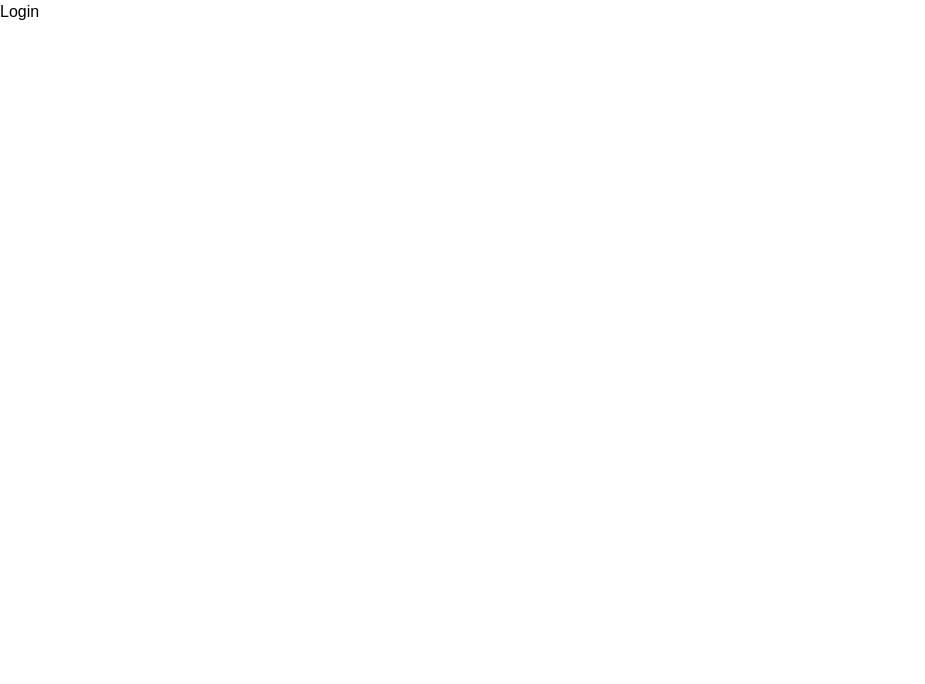
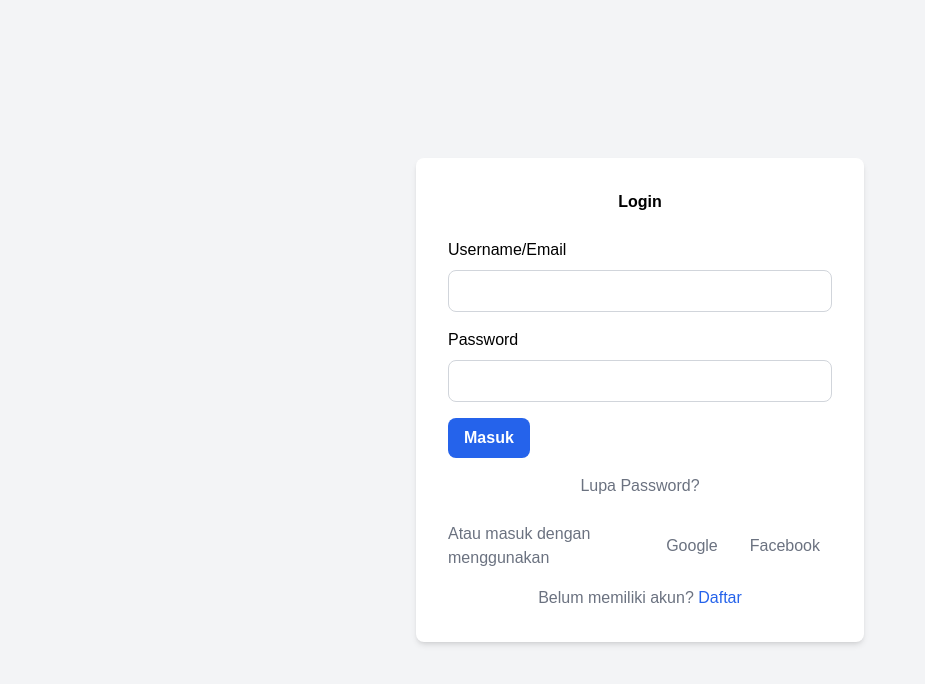
Before and after one commit to Arirahmadaya/mindes, a React (Vite) app: page /login in a window 1280 px wide. Shown: the top 684 px of the page, without its empty margins (0-925 px from the left). Built offline with nearby package versions, Linux system fonts and the light colour scheme.

Commit message:
commitin aja

```diff
--- a/src/components/Button.jsx
+++ b/src/components/Button.jsx
@@ -1,18 +1,34 @@
 import React from 'react';
 
+function Button({ variant = 'primary', children, onClick }) {
+  const buttonClasses = `
+    py-2 px-4 rounded-lg font-medium text-white
+    ${variant === 'primary' ? 'bg-blue-600 hover:bg-blue-700' : ''}
+    ${variant === 'secondary' ? 'bg-gray-400 hover:bg-gray-500' : ''}
+    ${variant === 'outline' ? 'border border-blue-600 text-blue-600 hover:bg-blue-50 hover:text-white' : ''}
+  `;
 
-const Button = () => {
   return (
-    <>
-    <button className="btn btn-primar-sm">Primary</button>
-
-    </>
-  )
+    <button className={buttonClasses} onClick={onClick}>
+      {children}
+    </button>
+  );
 }
 
+export default Button;
 
-export default Button
+// import React from 'react';
+// const Button = () => {
+//   return (
+//     <>
+//     <button className="m-5 rounded-md px-5 py-2 justify-center text-body-2 bg-primary-40  text-grayscale-10 hover:bg-primary-20 active:text-primary-10">Primary</button>
 
+
+
+//     </>
+//   )
+// }
+// export default Button
 
 
 
--- a/src/components/Footer.jsx
+++ b/src/components/Footer.jsx
@@ -0,0 +1,57 @@
+import React from 'react';
+
+const Footer = () => {
+  return (
+    <h1>ssasasasasa</h1>
+    // <footer className="bg-blue-800 text-white py-10">
+    //   <div className="container mx-auto px-6">
+    //     <div className="flex flex-col lg:flex-row justify-between items-start lg:items-center">
+    //       {/* Logo dan Kontak Kelurahan */}
+    //       <div className="flex items-center mb-8 lg:mb-0">
+    //         <div>
+    //           <img src="https://via.placeholder.com/100x100" alt="Logo" className="w-24 h-24 mr-4" />
+    //         </div>
+    //         <div className="ml-4">
+    //           <p className="text-xl font-bold">Kalinyamat Kulon</p>
+    //           <p>Kecamatan Margadana<br />Kota Tegal<br />Provinsi Jawa Tengah</p>
+    //         </div>
+    //       </div>
+    //       {/* Media Sosial */}
+    //       <div className="mb-8 lg:mb-0">
+    //         <p className="text-xl font-bold mb-2">Media Sosial</p>
+    //         <div className="flex space-x-4">
+    //           {[...Array(5)].map((_, index) => (
+    //             <div key={index} className="w-10 h-10 bg-white" />
+    //           ))}
+    //         </div>
+    //       </div>
+    //       {/* Kontak Penting */}
+    //       <div className="mb-8 lg:mb-0">
+    //         <p className="text-xl font-bold mb-2">Kontak Penting</p>
+    //         <div className="space-y-2">
+    //           {[...Array(6)].map((_, index) => (
+    //             <div key={index} className="flex items-center space-x-2">
+    //               <div className="w-6 h-6 bg-white" />
+    //               <p>Pemadam Kebakaran<br />(0283) 325429</p>
+    //             </div>
+    //           ))}
+    //         </div>
+    //       </div>
+    //       {/* Jelajahi */}
+    //       <div className="flex flex-col items-end">
+    //         <p className="text-xl font-bold mb-2">Jelajahi</p>
+    //         <div className="flex flex-col space-y-2">
+    //           <p>Beranda</p>
+    //           <p>Profil Desa</p>
+    //           <p>Infografis</p>
+    //           <p>Berita</p>
+    //           <p>Link *</p>
+    //         </div>
+    //       </div>
+    //     </div>
+    //   </div>
+    // </footer>
+  );
+}
+
+export default Footer;
--- a/src/components/Navbar.jsx
+++ b/src/components/Navbar.jsx
@@ -3,106 +3,31 @@ import { Link } from "react-router-dom";
 
 const Navbar = () => {
     return (
-        <>
-            <div className="w-[1440px] h-[100px] px-[75px] py-4 bg-blue-800 shadow flex-col justify-center items-center gap-2.5 inline-flex">
-                <Link to="/" className="nav-link">
+        <div className="w-full bg-primary-40 p-4 flex justify-between items-center">
+            <div className="flex items-center space-x-10 ">
+                <img src="logo_light.png" alt="Logo" className="h-8" />
+                <div>
+                    <p className="text-white font-bold">Desa Kalinyamat Kulon</p>
+                    <p className="text-white">Kota Tegal</p>
+                </div>
+                <Link to="/" className="text-white hover:text-gray-300">
                     Beranda
                 </Link>
-                <Link to="/profile" className="nav-link">
+                <Link to="/profile" className="text-white hover:text-gray-300">
                     Profile
                 </Link>
-                <Link to="/infografis" className="nav-link">
+                <Link to="/infografis" className="text-white hover:text-gray-300">
                     Infografis
                 </Link>
-                <Link to="/contact" className="nav-link">
+                <Link to="/berita" className="text-white hover:text-gray-300">
                     Berita
                 </Link>
             </div>
-        </>
-    )
+            <button className="bg-primary-30 text-grayscale-10 px-4 py-2 rounded-md hover:bg-primary-50">
+                Login
+            </button>
+        </div>
+    );
 }
 
-export default Navbar
-
-
-
-
-
-
-
-
-
-
-
-
-
-
-
-
-
-
-
-
-
-
-
-
-
-
-
-
-
-
-
-
-
-
-
-
-// const Navbar = () => {
-//   return (
-//     <>
-//     <div className="navbar bg-base-100">
-//   <div className="navbar-start">
-//     <div className="dropdown"> {/*  */}
-//       <div tabIndex={0} role="button" className="btn btn-ghost lg:hidden">
-//         <svg xmlns="http://www.w3.org/2000/svg" className="w-5 h-5" fill="none" viewBox="0 0 24 24" stroke="currentColor"><path strokeLinecap="round" strokeLinejoin="round" strokeWidth="2" d="M4 6h16M4 12h8m-8 6h16" /></svg>
-//       </div>
-//       <ul tabIndex={0} className="menu menu-sm dropdown-content mt-3 z-[1] p-2 shadow bg-base-100 rounded-box w-52">
-//         <li><a>Item 1</a></li>
-//         <li>
-//           <a>Parent</a>
-//           <ul className="p-2">
-//             <li><a>Submenu 1</a></li>
-//             <li><a>Submenu 2</a></li>
-//           </ul>
-//         </li>
-//         <li><a>Item 3</a></li>
-//       </ul>
-//     </div>
-//     <a className="text-xl btn btn-ghost">daisyUI</a>
-//   </div>
-//   <div className="hidden navbar-center lg:flex">
-//     <ul className="px-1 menu menu-horizontal">
-//       <li><a>Item 1</a></li>
-//       <li>
-//         <details>
-//           <summary>Parent</summary>
-//           <ul className="p-2">
-//             <li><a>Submenu 1</a></li>
-//             <li><a>Submenu 2</a></li>
-//           </ul>
-//         </details>
-//       </li>
-//       <li><a>Item 3</a></li>
-//     </ul>
-//   </div>
-//   <div className="navbar-end">
-//     <a className="btn">Button</a>
-//   </div>
-// </div>
-//     </>
-//   )
-// }
-
-// export default Navbar;
+export default Navbar;
--- a/src/pages/auth/Home.jsx
+++ b/src/pages/auth/Home.jsx
@@ -1,12 +1,15 @@
-import React from 'react';
-import Navbar from '../../components/Navbar';
+import React from "react";
+import Navbar from "../../components/Navbar";
+import Button from "../../components/Button";
+import Footer from "../../components/Footer";
 
 const Home = () => {
-    return (
-
-        <>
-        <Navbar />
-        {/* <div className="bg-indigo-100">
+  return (
+    <>
+      <Navbar />
+      <Button variant="primary">Simpan</Button>
+      <Button />
+      <div className="bg-indigo-100">
             <img src="" alt="" />
             <h1>Selamat datang di halaman Beranda</h1>
         </div>
@@ -17,11 +20,13 @@ const Home = () => {
         <section>
             <div>Sambutan Kepala Desa</div>
             <div>ARIANTO, S.AP.</div>
-            <p className='text-heading-2'>Website ini merupakan wujud komitmen kami untuk meningkatkan transparansi, akuntabilitas, dan partisipasi masyarakat dalam membangun desa. Di sini, Anda dapat menemukan informasi lengkap tentang desa, program, kegiatan, pelayanan publik, dan lain sebagainya. Kami harap website ini dapat bermanfaat bagi seluruh warga Desa Kalinyamat Kulon. Kritik dan saran membangun demi kemajuan website dan desa kami persilahkan.</p>
+            <p className='text-caption-2 text-greyscale-10 bg-primary-50 '>Website ini merupakan wujud komitmen kami untuk meningkatkan transparansi, akuntabilitas, dan partisipasi masyarakat dalam membangun desa. Di sini, Anda dapat menemukan informasi lengkap tentang desa, program, kegiatan, pelayanan publik, dan lain sebagainya. Kami harap website ini dapat bermanfaat bagi seluruh warga Desa Kalinyamat Kulon. Kritik dan saran membangun demi kemajuan website dan desa kami persilahkan.</p>
 
-        </section> */}
-        </>
-    );
+        </section>
+
+        <Footer />
+    </>
+  );
 };
 
 export default Home;
--- a/src/pages/auth/Login.jsx
+++ b/src/pages/auth/Login.jsx
@@ -1,9 +1,49 @@
-import React from 'react'
+import React from 'react';
 
-const Login = () => {
+function Login() {
   return (
-    <div>Login</div>
-  )
+    <div className="flex h-screen items-center justify-center bg-gray-100">
+      <div className="w-full max-w-md p-8 bg-white rounded-lg shadow-md">
+        <h2 className="text-2xl font-bold text-center mb-6">Login</h2>
+
+        <form className="space-y-4">
+          <div className="flex flex-col">
+            <label htmlFor="username" className="text-sm font-medium mb-2">Username/Email</label>
+            <input type="text" id="username" name="username" className="rounded-lg border border-gray-300 px-3 py-2 focus:outline-none focus:ring-blue-500 focus:border-blue-500" required />
+          </div>
+
+          <div className="flex flex-col">
+            <label htmlFor="password" className="text-sm font-medium mb-2">Password</label>
+            <input type="password" id="password" name="password" className="rounded-lg border border-gray-300 px-3 py-2 focus:outline-none focus:ring-blue-500 focus:border-blue-500" required />
+          </div>
+
+          <button type="submit" className="inline-flex items-center px-4 py-2 bg-blue-600 text-white font-bold rounded-lg hover:bg-blue-700 focus:outline-none focus:ring-2 focus:ring-offset-2 focus:ring-blue-500">
+            Masuk
+          </button>
+        </form>
+
+        <a href="#" className="text-center block mt-4 text-sm text-gray-500 hover:underline">
+          Lupa Password?
+        </a>
+
+        <div className="flex mt-6 items-center justify-between text-sm text-gray-500">
+          <p>Atau masuk dengan menggunakan</p>
+          <div className="flex space-x-2">
+            <a href="#" className="inline-flex items-center px-3 py-2 rounded-lg hover:bg-gray-100 focus:outline-none focus:ring-2 focus:ring-offset-2 focus:ring-blue-500">
+              <i className="fab fa-google text-red-500"></i> Google
+            </a>
+            <a href="#" className="inline-flex items-center px-3 py-2 rounded-lg hover:bg-gray-100 focus:outline-none focus:ring-2 focus:ring-offset-2 focus:ring-blue-500">
+              <i className="fab fa-facebook text-blue-700"></i> Facebook
+            </a>
+          </div>
+        </div>
+
+        <p className="text-center text-sm text-gray-500 mt-4">
+          Belum memiliki akun? <a href="#" className="text-blue-600 hover:underline">Daftar</a>
+        </p>
+      </div>
+    </div>
+  );
 }
 
-export default Login
+export default Login;
--- a/tailwind.config.js
+++ b/tailwind.config.js
@@ -11,6 +11,7 @@ export default {
       lg: '976px',
       xl: '1440px',
     },
+    extend: {
       colors: {
         primary: {
           50: '#072A55',
@@ -26,7 +27,7 @@ export default {
           20: '#BBDEFB',
           10: '#EBF5FE',
         },
-      greyscale: {
+        grayscale: {
           60: '#161616',
           50: '#4D4E50',
           40: '#323232',
@@ -43,6 +44,8 @@ export default {
           10: 'linear-gradient(90deg, #3450E7 0%, #8596F1 100%)',
         },
       },
+    },
+
     fontFamily: {
       sans: 'open-sans, sans-serif',
     },
@@ -62,8 +65,6 @@ export default {
       'display-2': '54px',
       'display-1': '72px',
     },
-    extend: {
-    },
   },
   plugins: [],
 }
```
Also changed, not shown: public/logo_dark.png (added), public/logo_light.png (added). Lines whose indentation alone changed are shown as unchanged.
